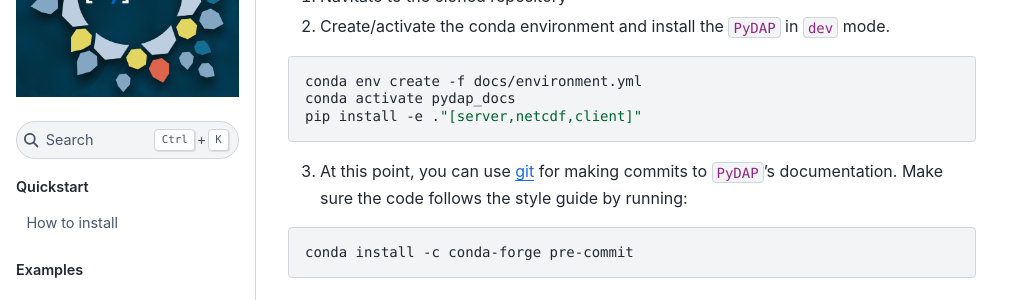
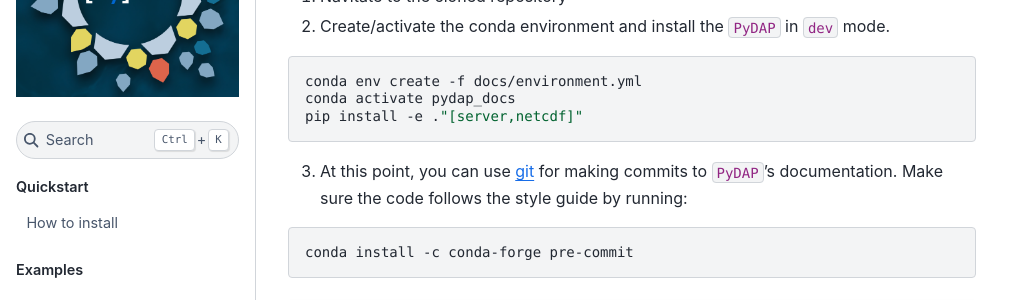
Before and after one commit to pydap/pydap, a Jupyter Book: the page built from docs/contribute/contr_docs.md, in a window 1280 px wide and 900 px high, scrolled down 529 px. Shown: the part 152-452 px from the top of the window, without its empty margins (0-1031 px from the left). Built offline with Jupyter Book 1.0.4 settings and Sphinx 7.4.7 and the Sphinx Book theme 1.1.4, drawn with Linux system fonts in a browser that asks for light colours; pages that are not in the unit, such as notebooks, are missing from menus.

Commit message:
update docs

````diff
--- a/docs/contribute/contr_docs.md
+++ b/docs/contribute/contr_docs.md
@@ -20,7 +20,7 @@ To add/edit the documentation, we recommend you follow the previous guides on ve
 ```shell
 conda env create -f docs/environment.yml
 conda activate pydap_docs
-pip install -e ."[server,netcdf,client]"
+pip install -e ."[server,netcdf]"
 ```
 
 3. At this point, you can use [git](git.md) for making commits to `PyDAP`'s documentation. Make sure the code follows the style guide by running:
````
Also changed, not shown: docs/how_to_install.md (+1 -0 lines).
